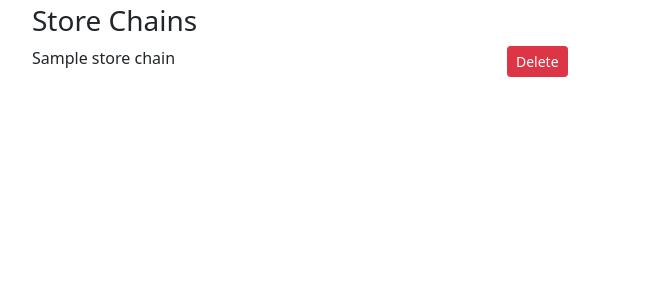
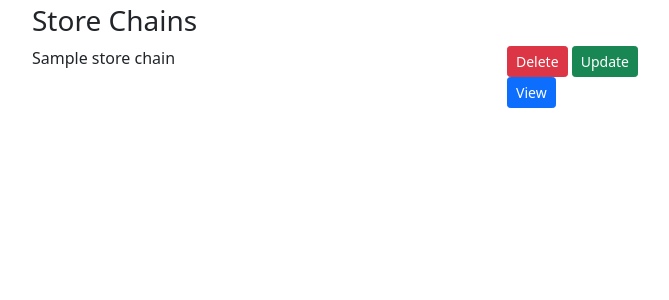
Before and after one commit to luiscberrocal/pty_shopping_list, a Django app: template pty_shopping_list/templates/stores/storechain_list.html in a window 1280 px wide. Shown: the part 56-356 px from the top of the page, without its empty margins (50-719 px from the left). Run offline with Django 3.2, Linux system fonts and the light colour scheme; the template is opened without the code that fills it: most values are stand-ins (such as "Sample title", 1, 10 or a date in 2020); data that the repository does not hold is empty; parts of the project's set-up code (start-up, migrations or seed data) failed here and were passed over; some libraries are stand-ins or nearby versions.

Commit message:
Detail view.

```diff
--- a/pty_shopping_list/templates/stores/storechain_form.html
+++ b/pty_shopping_list/templates/stores/storechain_form.html
@@ -4,7 +4,7 @@
 
 {% block content %}
   <h3>Store Chain</h3>
-  <form action="{% url 'stores:create-store-chain' %}" method="post">
+  <form action="" method="post">
     {% csrf_token %}
     <div class="row">
       <div class="col-12">
--- a/pty_shopping_list/templates/stores/storechain_list.html
+++ b/pty_shopping_list/templates/stores/storechain_list.html
@@ -13,7 +13,9 @@
         {{ store_chain.is_active }}
       </div>
       <div class="col-2">
-        <a href="{% url 'stores:delete-store-chain' store_chain.pk %}" class="btn btn-danger btn-sm">Delete</a>
+        <a href="{% url 'stores:delete-store-chain' store_chain.pk %}" class="btn btn-danger btn-sm">{% trans 'Delete' %}</a>
+        <a href="{% url 'stores:update-store-chain' store_chain.pk %}" class="btn btn-success btn-sm">{% trans 'Update' %}</a>
+        <a href="{% url 'stores:detail-store-chain' store_chain.pk %}" class="btn btn-primary btn-sm">{% trans 'View' %}</a>
       </div>
     </div>
   {% endfor %}
```
Also changed, not shown: pty_shopping_list/templates/stores/storechain_detail.html (added, +15 -0 lines).
